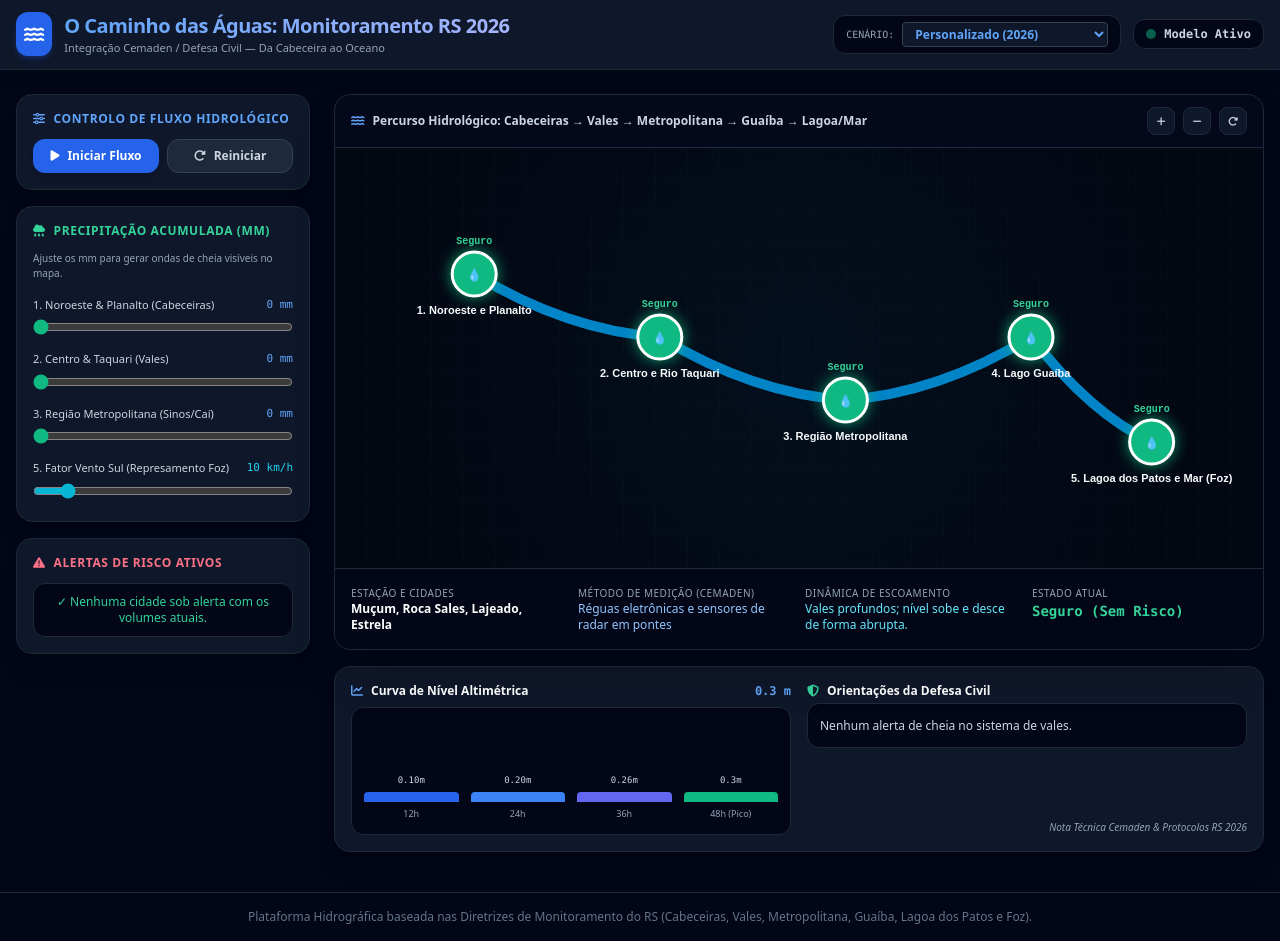
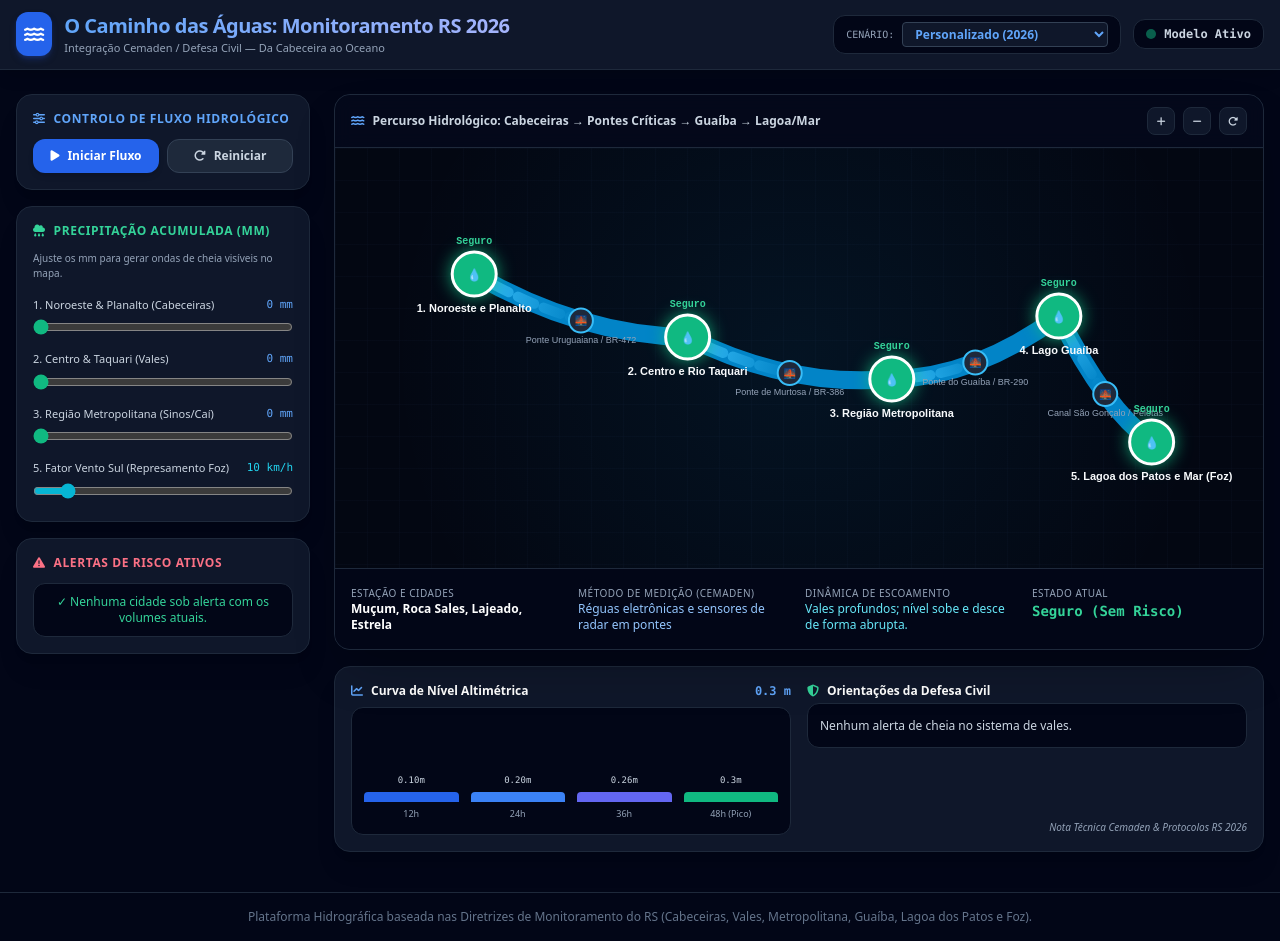
Before and after one commit to Arm4ged0n/Plataforma-guas-, a plain HTML site: page index.html in a window 1280 px wide. Drawn offline with nearby package versions, Linux system fonts and the light colour scheme.

Commit message:
Refactor background, paths, and river drawing logic
Updated background gradients, modified hydrological path description, and added bridge names to connections. Adjusted river drawing parameters and node pulsation effects.

```diff
--- a/index.html
+++ b/index.html
@@ -11,9 +11,9 @@
     <style>
         .map-canvas {
             background: #030712;
-            background-image: radial-gradient(circle at 50% 50%, rgba(14, 165, 233, 0.05) 0%, transparent 80%),
-                              linear-gradient(rgba(15, 23, 42, 0.2) 1px, transparent 1px),
-                              linear-gradient(90deg, rgba(15, 23, 42, 0.2) 1px, transparent 1px);
+            background-image: radial-gradient(circle at 50% 50%, rgba(14, 165, 233, 0.08) 0%, transparent 80%),
+                              linear-gradient(rgba(15, 23, 42, 0.25) 1px, transparent 1px),
+                              linear-gradient(90deg, rgba(15, 23, 42, 0.25) 1px, transparent 1px);
             background-size: 100% 100%, 32px 32px, 32px 32px;
         }
     </style>
@@ -132,7 +132,7 @@
                 <!-- Barra superior do mapa -->
                 <div class="bg-slate-950/80 backdrop-blur border-b border-slate-800 px-4 py-3 flex justify-between items-center text-xs">
                     <span class="font-semibold text-slate-300 flex items-center gap-2">
-                        <i class="fa-solid fa-water text-blue-400"></i> Percurso Hidrológico: Cabeceiras → Vales → Metropolitana → Guaíba → Lagoa/Mar
+                        <i class="fa-solid fa-water text-blue-400"></i> Percurso Hidrológico: Cabeceiras → Pontes Críticas → Guaíba → Lagoa/Mar
                     </span>
                     <div class="flex gap-2">
                         <button onclick="zoomIn()" class="w-7 h-7 rounded-lg bg-slate-900 border border-slate-800 text-slate-300 hover:bg-slate-800 flex items-center justify-center"><i class="fa-solid fa-plus text-[10px]"></i></button>
@@ -221,7 +221,7 @@
         <p>Plataforma Hidrográfica baseada nas Diretrizes de Monitoramento do RS (Cabeceiras, Vales, Metropolitana, Guaíba, Lagoa dos Patos e Foz).</p>
     </footer>
 
-    <!-- Script com Ilustração Animada Avançada de Rios e Água -->
+    <!-- Script com Pontes Mapeadas entre as Bolinhas -->
     <script>
         const canvas = document.getElementById('hydroCanvas');
         const ctx = canvas.getContext('2d');
@@ -304,10 +304,10 @@
         ];
 
         let connections = [
-            { from: 'noroeste', to: 'serra' },
-            { from: 'serra', to: 'metrop' },
-            { from: 'metrop', to: 'guaiba' },
-            { from: 'guaiba', to: 'lagoon' }
+            { from: 'noroeste', to: 'serra', bridgeName: 'Ponte Uruguaiana / BR-472' },
+            { from: 'serra', to: 'metrop', bridgeName: 'Ponte de Murtosa / BR-386' },
+            { from: 'metrop', to: 'guaiba', bridgeName: 'Ponte do Guaíba / BR-290' },
+            { from: 'guaiba', to: 'lagoon', bridgeName: 'Canal São Gonçalo / Pelotas' }
         ];
 
         let rainValues = {
@@ -360,9 +360,9 @@
         function getNodeCoordinates(id, w, h) {
             switch(id) {
                 case 'noroeste': return { x: w * 0.15, y: h * 0.30 };
-                case 'serra': return { x: w * 0.35, y: h * 0.45 };
-                case 'metrop': return { x: w * 0.55, y: h * 0.60 };
-                case 'guaiba': return { x: w * 0.75, y: h * 0.45 };
+                case 'serra': return { x: w * 0.38, y: h * 0.45 };
+                case 'metrop': return { x: w * 0.60, y: h * 0.55 };
+                case 'guaiba': return { x: w * 0.78, y: h * 0.40 };
                 case 'lagoon': return { x: w * 0.88, y: h * 0.70 };
                 default: return { x: w * 0.5, y: h * 0.5 };
             }
@@ -539,16 +539,16 @@
         }
 
         function updateSimulation() {
-            waveOffset += 0.05;
+            waveOffset += 0.035;
             if (!isRunning) return;
 
             let intensityFactor = Math.max(1, (rainValues.serra + rainValues.jacui + rainValues.metrop) / 100);
 
-            if (Math.random() < 0.8) {
+            if (Math.random() < 0.5) {
                 const conn = connections[Math.floor(Math.random() * connections.length)];
                 particles.push({
                     x: conn.from, targetX: conn.to,
-                    progress: 0, speed: (0.006 + Math.random() * 0.005) * intensityFactor
+                    progress: 0, speed: (0.005 + Math.random() * 0.003) * Math.min(intensityFactor, 1.5)
                 });
             }
 
@@ -563,42 +563,69 @@
             ctx.translate(offsetX, offsetY);
             ctx.scale(scale, scale);
 
-            // Desenhar os rios em formato de calha natural estilizada com ondulação e volume variável
+            // Desenhar os rios
             connections.forEach((conn, index) => {
                 const fromCoords = getNodeCoordinates(conn.from, canvas.width, canvas.height);
                 const toCoords = getNodeCoordinates(conn.to, canvas.width, canvas.height);
 
                 let avgRain = (rainValues.serra + rainValues.jacui + rainValues.metrop) / 3;
-                let riverWidth = Math.min(6 + (avgRain / 40), 22);
+                let riverWidth = Math.min(10 + (avgRain / 30), 28);
 
-                // Sombra da calha do rio
                 ctx.strokeStyle = '#0284c7';
-                ctx.lineWidth = riverWidth + 4;
+                ctx.lineWidth = riverWidth + 8;
                 ctx.lineCap = 'round';
                 ctx.beginPath();
                 ctx.moveTo(fromCoords.x, fromCoords.y);
-                ctx.quadraticCurveTo((fromCoords.x + toCoords.x) / 2, (fromCoords.y + toCoords.y) / 2 + 25, toCoords.x, toCoords.y);
+                ctx.quadraticCurveTo((fromCoords.x + toCoords.x) / 2, (fromCoords.y + toCoords.y) / 2 + 30, toCoords.x, toCoords.y);
                 ctx.stroke();
 
-                // Corpo d'água animado com efeito de ondas
-                ctx.strokeStyle = avgRain > 100 ? '#38bdf8' : '#0284c7';
+                let riverGrad = ctx.createLinearGradient(fromCoords.x, fromCoords.y, toCoords.x, toCoords.y);
+                riverGrad.addColorStop(0, '#38bdf8');
+                riverGrad.addColorStop(0.5, '#0284c7');
+                riverGrad.addColorStop(1, '#0284c7');
+
+                ctx.strokeStyle = riverGrad;
                 ctx.lineWidth = riverWidth;
-                ctx.setLineDash([12, 6]);
-                ctx.lineDashOffset = -waveOffset * (index + 5);
+                ctx.setLineDash([18, 10]);
+                ctx.lineDashOffset = -waveOffset * 18;
                 ctx.beginPath();
                 ctx.moveTo(fromCoords.x, fromCoords.y);
-                ctx.quadraticCurveTo((fromCoords.x + toCoords.x) / 2, (fromCoords.y + toCoords.y) / 2 + 25, toCoords.x, toCoords.y);
+                ctx.quadraticCurveTo((fromCoords.x + toCoords.x) / 2, (fromCoords.y + toCoords.y) / 2 + 30, toCoords.x, toCoords.y);
                 ctx.stroke();
-                ctx.setLineDash([]); // Reset
+                ctx.setLineDash([]);
+
+                // Ícones e marcações de Pontes Estratégicas mapeadas entre as estações
+                let midX = (fromCoords.x + toCoords.x) / 2;
+                let midY = (fromCoords.y + toCoords.y) / 2 + 15;
+
+                ctx.fillStyle = '#1e293b';
+                ctx.beginPath();
+                ctx.arc(midX, midY, 12, 0, Math.PI * 2);
+                ctx.fill();
+                ctx.lineWidth = 2;
+                ctx.strokeStyle = '#38bdf8';
+                ctx.stroke();
+
+                ctx.fillStyle = '#38bdf8';
+                ctx.font = '10px "Font Awesome 6 Free", sans-serif';
+                ctx.textAlign = 'center';
+                ctx.textBaseline = 'middle';
+                ctx.fillText('🌉', midX, midY);
+
+                // Nome da Ponte / Travessia
+                ctx.textBaseline = 'alphabetic';
+                ctx.fillStyle = '#94a3b8';
+                ctx.font = '9px sans-serif';
+                ctx.fillText(conn.bridgeName, midX, midY + 22);
             });
 
-            // Partículas de água em fluxo dinâmico
+            // Partículas de água
             particles.forEach(p => {
                 const fromCoords = getNodeCoordinates(p.x, canvas.width, canvas.height);
                 const toCoords = getNodeCoordinates(p.targetX, canvas.width, canvas.height);
 
                 const currX = fromCoords.x + (toCoords.x - fromCoords.x) * p.progress;
-                const currY = fromCoords.y + (toCoords.y - fromCoords.y) * p.progress + Math.sin(p.progress * Math.PI * 4 + waveOffset) * 4;
+                const currY = fromCoords.y + (toCoords.y - fromCoords.y) * p.progress + Math.sin(p.progress * Math.PI * 4 + waveOffset) * 3;
 
                 ctx.fillStyle = '#bae6fd';
                 ctx.shadowBlur = 10;
@@ -609,27 +636,23 @@
                 ctx.shadowBlur = 0;
             });
 
-            // Desenhar Estações / Nós Hidrográficos com efeito de pulso e cota visual
+            // Nós / Estações
             nodes.forEach(node => {
                 const coords = getNodeCoordinates(node.id, canvas.width, canvas.height);
                 const x = coords.x;
                 const y = coords.y;
 
-                let currentRain = rainValues[node.rainRef];
-
-                // Círculo de transbordo (onda expansiva se crítico)
                 if (node.status === 'Inundação Crítica' || node.status === 'Alerta de Cheia') {
-                    let pulseSize = 22 + Math.sin(waveOffset * 3) * 6;
-                    ctx.strokeStyle = node.status === 'Inundação Crítica' ? 'rgba(225, 29, 72, 0.6)' : 'rgba(245, 158, 11, 0.6)';
+                    let pulseSize = 24 + Math.sin(waveOffset * 3) * 6;
+                    ctx.strokeStyle = node.status === 'Inundação Crítica' ? 'rgba(225, 29, 72, 0.7)' : 'rgba(245, 158, 11, 0.7)';
                     ctx.lineWidth = 4;
                     ctx.beginPath();
                     ctx.arc(x, y, pulseSize, 0, Math.PI * 2);
                     ctx.stroke();
                 }
 
-                // Base do nó (estação telemétrica)
                 ctx.fillStyle = node.color;
-                ctx.shadowBlur = 16;
+                ctx.shadowBlur = 18;
                 ctx.shadowColor = node.color;
                 ctx.beginPath();
                 ctx.arc(x, y, 22, 0, Math.PI * 2);
@@ -640,18 +663,16 @@
                 ctx.strokeStyle = '#ffffff';
                 ctx.stroke();
 
-                // Ícone ou indicador central na estação
                 ctx.fillStyle = '#ffffff';
                 ctx.font = '12px "Font Awesome 6 Free", sans-serif';
                 ctx.textAlign = 'center';
                 ctx.textBaseline = 'middle';
                 ctx.fillText('💧', x, y);
 
-                // Rótulos explicativos
                 ctx.textBaseline = 'alphabetic';
                 ctx.fillStyle = '#f8fafc';
                 ctx.font = 'bold 11px sans-serif';
-                ctx.fillText(node.name, x, y + 40);
+                ctx.fillText(node.name, x, y + 38);
 
                 ctx.fillStyle = node.status === 'Seguro' ? '#34d399' : '#f87171';
                 ctx.font = 'bold 10px monospace';
```
